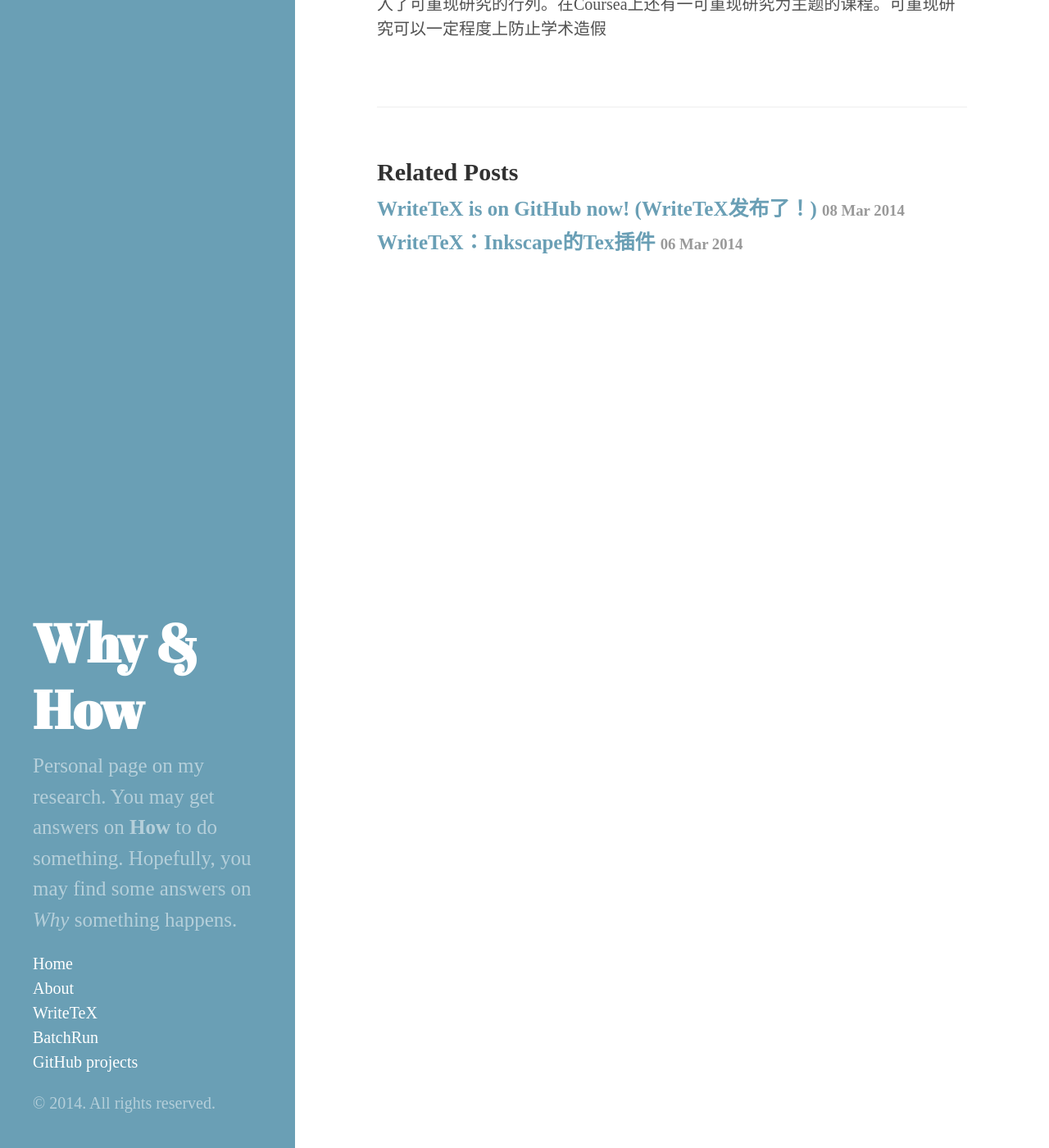
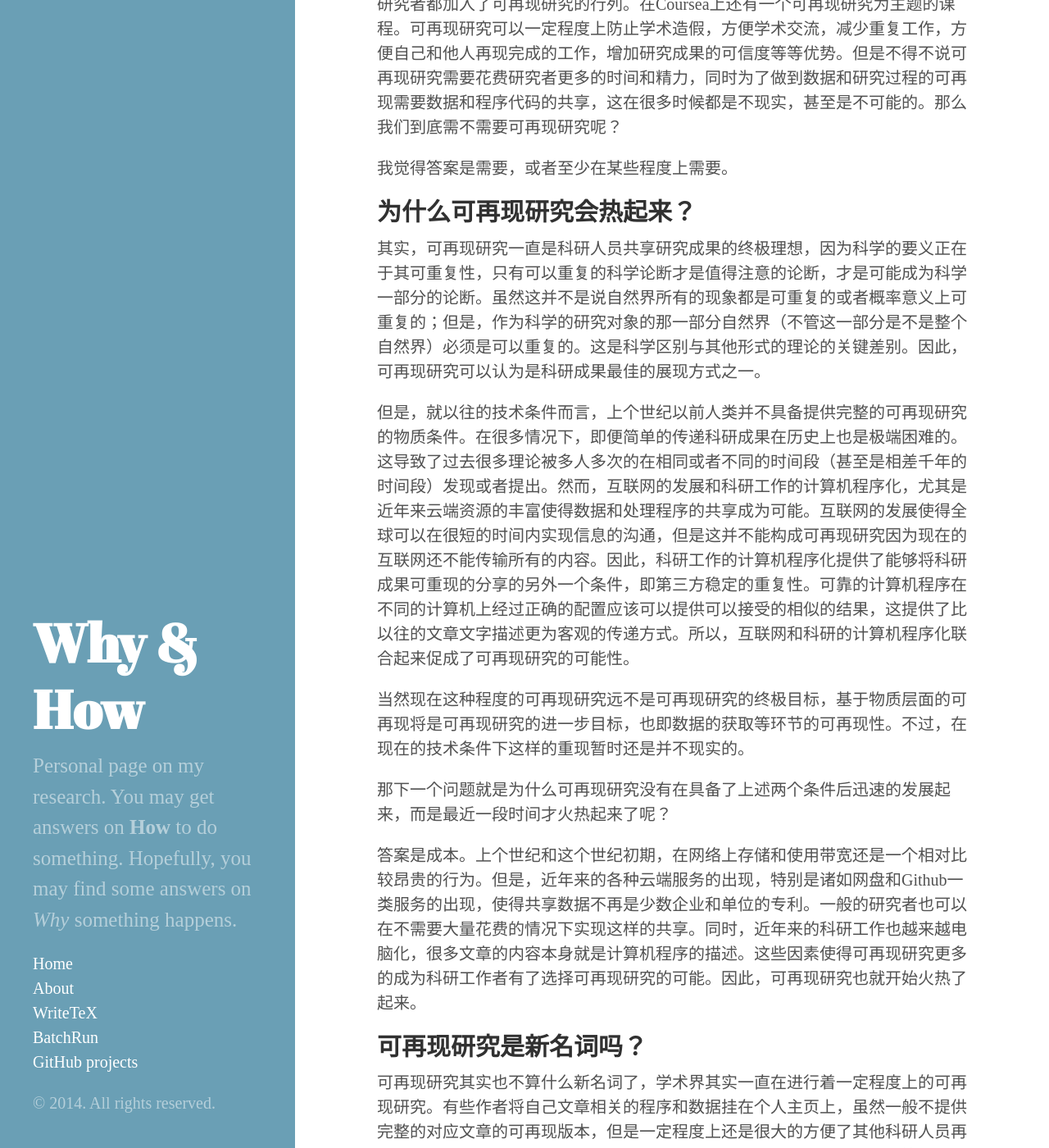
Before and after one commit to wanglongqi/wanglongqi.github.io, a Jekyll site: the page built from _posts/2014-11-03-ReproducibleResearch.markdown, in a window 1280 px wide and 1400 px high, scrolled down 270 px. Shown: the whole window at 82% size. Built offline with Jekyll 4.4.1, drawn with Linux system fonts in a browser that asks for light colours; some web fonts are replaced; some of the changed text lies outside the part shown.

Commit message:
ReSubmit

```diff
--- a/_posts/2014-11-03-ReproducibleResearch.markdown
+++ b/_posts/2014-11-03-ReproducibleResearch.markdown
@@ -4,9 +4,37 @@ comments: true
 date: 2014-11-03 13:56:58
 layout: post
 slug: ReproducibleResearch
-title: 我们需要可重现研究（Reproducible Research）吗？
+title: 我们需要可再现研究（Reproducible Research）吗？
 tags:
 - Python
 - Research
 ---
-可重现研究最近开始越来越火热，很多研究者特别材料生物相关专业的研究者都加入了可重现研究的行列。在Coursea上还有一可重现研究为主题的课程。可重现研究可以一定程度上防止学术造假
+
+可再现研究最近开始越来越火热，很多研究者特别材料、生物、计算机相关专业的研究者都加入了可再现研究的行列。在Coursea上还有一个可再现研究为主题的课程。可再现研究可以一定程度上防止学术造假，方便学术交流，减少重复工作，方便自己和他人再现完成的工作，增加研究成果的可信度等等优势。但是不得不说可再现研究需要花费研究者更多的时间和精力，同时为了做到数据和研究过程的可再现需要数据和程序代码的共享，这在很多时候都是不现实，甚至是不可能的。那么我们到底需不需要可再现研究呢？
+
+我觉得答案是需要，或者至少在某些程度上需要。
+
+## 为什么可再现研究会热起来？
+
+其实，可再现研究一直是科研人员共享研究成果的终极理想，因为科学的要义正在于其可重复性，只有可以重复的科学论断才是值得注意的论断，才是可能成为科学一部分的论断。虽然这并不是说自然界所有的现象都是可重复的或者概率意义上可重复的；但是，作为科学的研究对象的那一部分自然界（不管这一部分是不是整个自然界）必须是可以重复的。这是科学区别与其他形式的理论的关键差别。因此，可再现研究可以认为是科研成果最佳的展现方式之一。
+
+但是，就以往的技术条件而言，上个世纪以前人类并不具备提供完整的可再现研究的物质条件。在很多情况下，即便简单的传递科研成果在历史上也是极端困难的。这导致了过去很多理论被多人多次的在相同或者不同的时间段（甚至是相差千年的时间段）发现或者提出。然而，互联网的发展和科研工作的计算机程序化，尤其是近年来云端资源的丰富使得数据和处理程序的共享成为可能。互联网的发展使得全球可以在很短的时间内实现信息的沟通，但是这并不能构成可再现研究因为现在的互联网还不能传输所有的内容。因此，科研工作的计算机程序化提供了能够将科研成果可重现的分享的另外一个条件，即第三方稳定的重复性。可靠的计算机程序在不同的计算机上经过正确的配置应该可以提供可以接受的相似的结果，这提供了比以往的文章文字描述更为客观的传递方式。所以，互联网和科研的计算机程序化联合起来促成了可再现研究的可能性。
+
+当然现在这种程度的可再现研究远不是可再现研究的终极目标，基于物质层面的可再现将是可再现研究的进一步目标，也即数据的获取等环节的可再现性。不过，在现在的技术条件下这样的重现暂时还是并不现实的。
+
+那下一个问题就是为什么可再现研究没有在具备了上述两个条件后迅速的发展起来，而是最近一段时间才火热起来了呢？
+
+答案是成本。上个世纪和这个世纪初期，在网络上存储和使用带宽还是一个相对比较昂贵的行为。但是，近年来的各种云端服务的出现，特别是诸如网盘和Github一类服务的出现，使得共享数据不再是少数企业和单位的专利。一般的研究者也可以在不需要大量花费的情况下实现这样的共享。同时，近年来的科研工作也越来越电脑化，很多文章的内容本身就是计算机程序的描述。这些因素使得可再现研究更多的成为科研工作者有了选择可再现研究的可能。因此，可再现研究也就开始火热了起来。
+
+## 可再现研究是新名词吗？
+
+可再现研究其实也不算什么新名词了，学术界其实一直在进行着一定程度上的可再现研究。有些作者将自己文章相关的程序和数据挂在个人主页上，虽然一般不提供完整的对应文章的可再现版本，但是一定程度上还是很大的方便了其他科研人员再现自己的工作。还有一些学术论坛也有人提供文章相关的程序或者内容的答疑，一定程度上也超越了以往仅文章交流的可再现性。
+
+令人比较失望的是有部分科研工作者不但不试图增加文章内容的可重现性，反而千方百计的降低自己工作的可再现程度。更有甚者一方面拼命宣传增加自己的知名度，同时又详尽办法使其他人不能重复自己的工作。这样的行为可以说是学术界的耻辱。如果一个科研工作者不是为了解决人类遇到的问题，而是只为了沽名钓誉，那他就不应该被认为是一个优秀的科研工作者。而那些千方百计制造障碍不让他人重复自己工作的人，他的工作要么是无关紧要，要么是虚报浮夸，要么就是弄虚作假。真正优秀的科学理论是不怕被其他人检验的，而且是乐于被其他人检验的。
+
+(to be continued)
+
+## 可再现研究有什么问题？
+
+
+## 我们可以从可再现研究学得什么？
```
